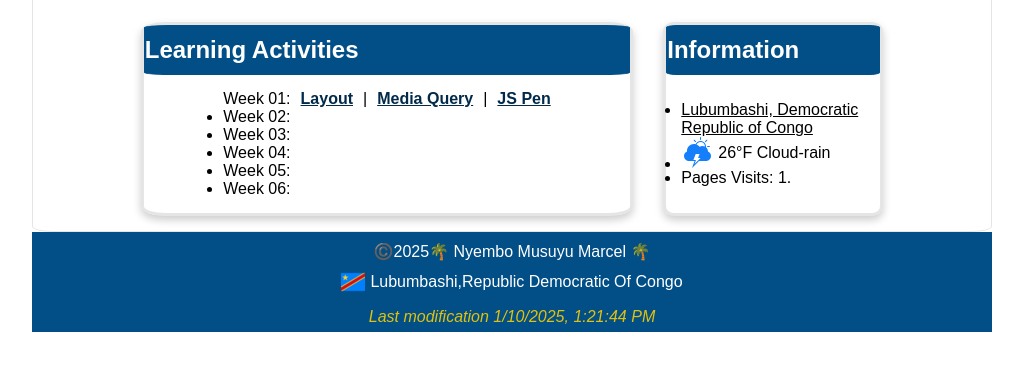
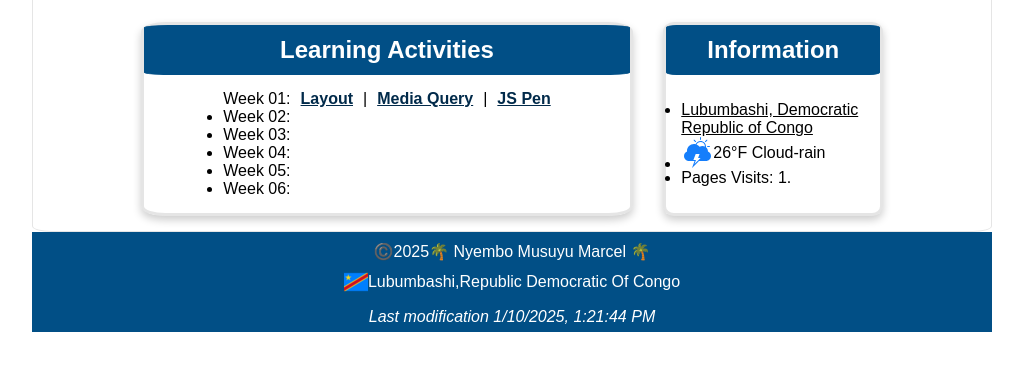
Before and after one commit to MarcelMusuyu/wdd230, a plain HTML site: page index.html in a window 1280 px wide. Shown: the part 388-758 px from the top of the page, without its empty margins (128-1161 px from the left). Drawn offline with Linux system fonts and the light colour scheme.

Commit message:
Home page changes

```diff
--- a/index.html
+++ b/index.html
@@ -89,6 +89,6 @@
       </figure>
       <p><em id="last"></em></p>
     </footer>
-    <script src="scripts/getDate.js" defer></script>
+    <script src="scripts/getDate.js"></script>
   </body>
 </html>
--- a/styles/base.css
+++ b/styles/base.css
@@ -57,7 +57,7 @@ header {
   color: #eee;
 }
 em {
-  color: rgb(224, 193, 15);
+  color: white;
   font-weight: 300;
 }
 nav {
@@ -177,7 +177,7 @@ ul .active {
   background-color: #014f86;
   border: 1px solid #014f86;
   border-radius: 5%;
-
+  text-align: center;
   position: absolute;
   top: 0;
   left: 0;
@@ -195,9 +195,6 @@ figure {
   align-items: center;
 }
 
-figcaption {
-  margin-left: 5px; /* Adjust margin as needed */
-}
 body footer p {
   padding-top: 10px;
   font-weight: 400;
```
